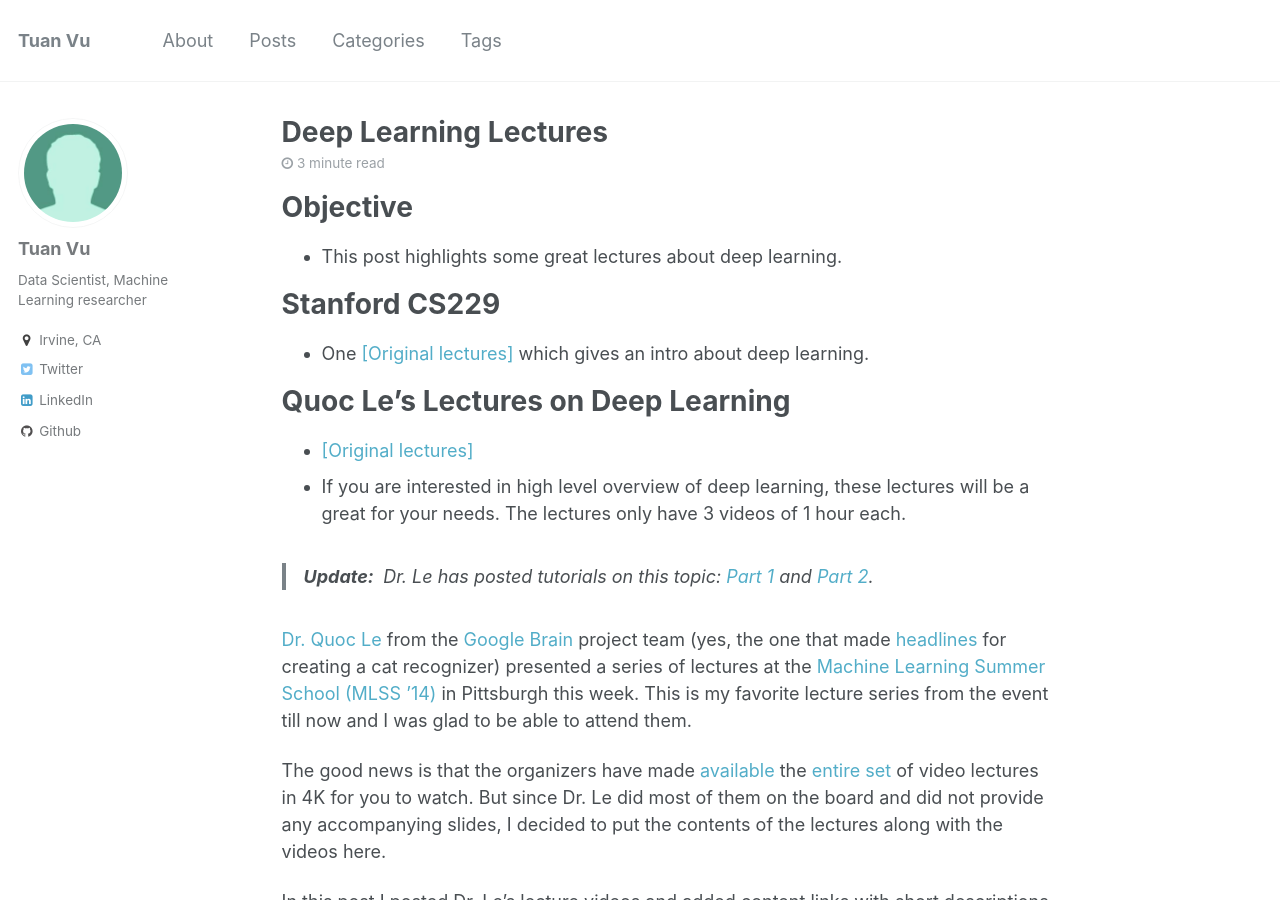
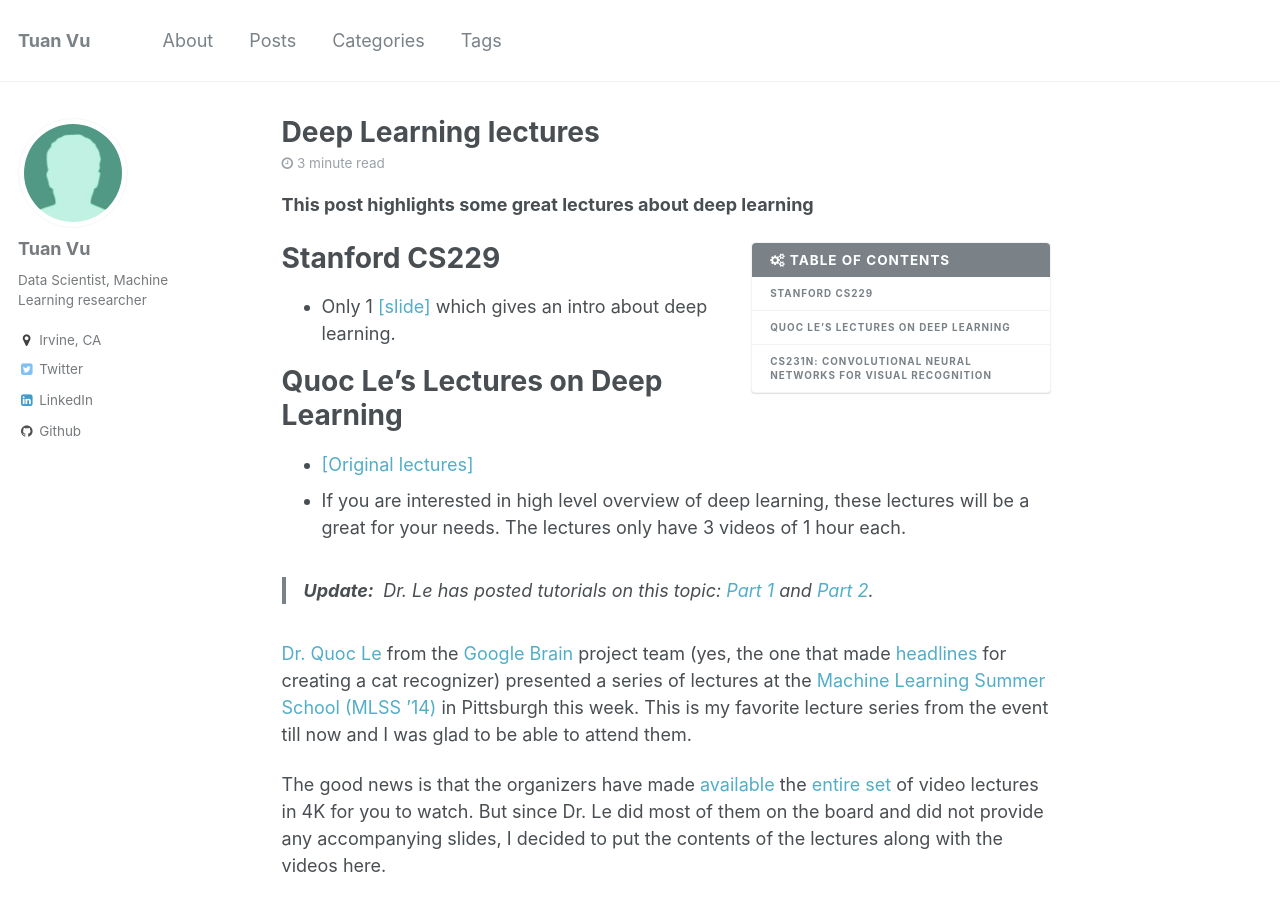
Before and after one commit to jeanho1/tuanavu.github.io, a Jekyll site: the page built from _posts/2016-08-28-deep-learning-lectures.md, in a window 1280 px wide and 900 px high. Built offline with Jekyll 4.4.1, drawn with Linux system fonts in a browser that asks for light colours; comment, search, counter and statistics services are not loaded; some of the changed text lies outside the part shown.

Commit message:
deep-learning-lectures

```diff
--- a/_posts/2016-08-28-deep-learning-lectures.md
+++ b/_posts/2016-08-28-deep-learning-lectures.md
@@ -1,11 +1,21 @@
+---
+title: "Deep Learning lectures"
+categories:
+  - deep-learning
+tags:
+  - python
+  - deep-learning
+  - machine-learning
+  - lectures
+---
 
-# Objective
+__This post highlights some great lectures about deep learning__
 
-- This post highlights some great lectures about deep learning.
+{% include toc icon="gears" title="Table of Contents" %}
 
 # Stanford CS229
 
-- One [[Original lectures]](http://cs229.stanford.edu/materials/CS229-DeepLearning.pdf) which gives an intro about deep learning.
+- Only 1 [[slide]](http://cs229.stanford.edu/materials/CS229-DeepLearning.pdf) which gives an intro about deep learning.
 
 # Quoc Le’s Lectures on Deep Learning
 
```
